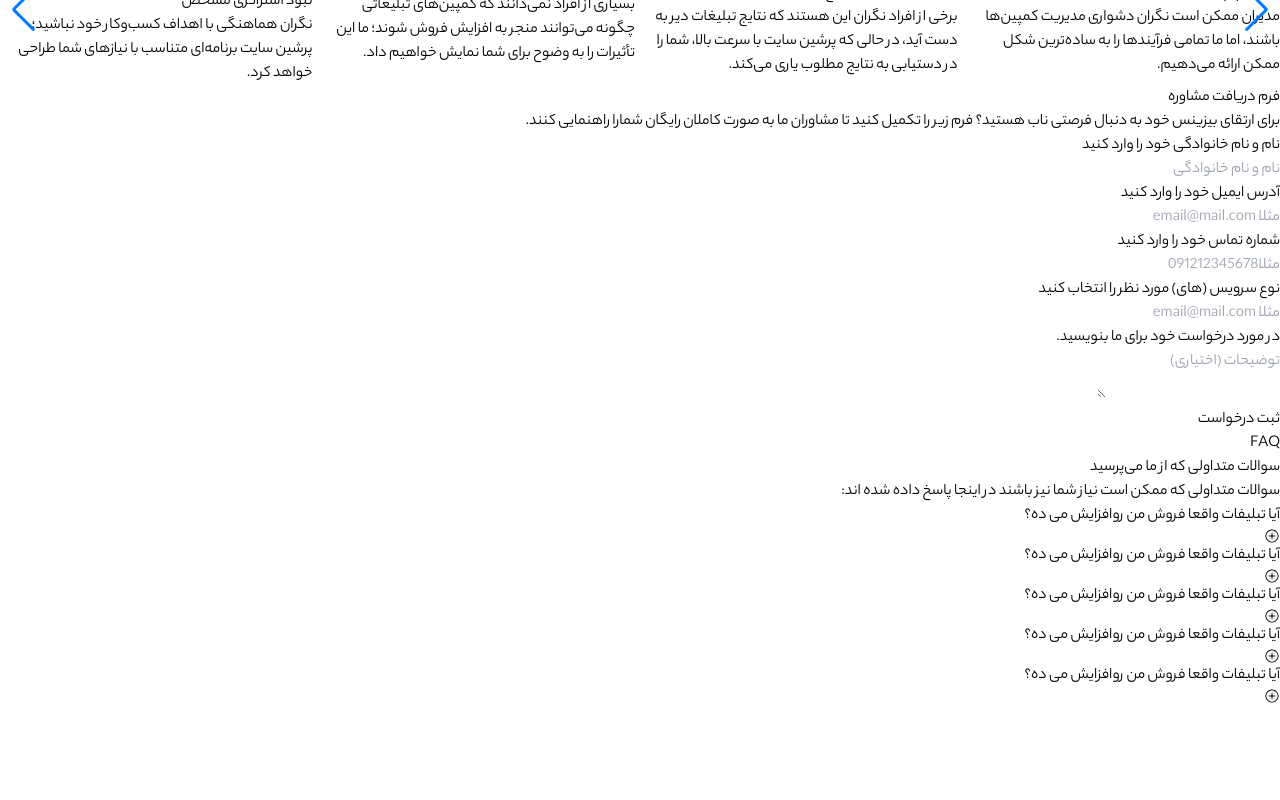
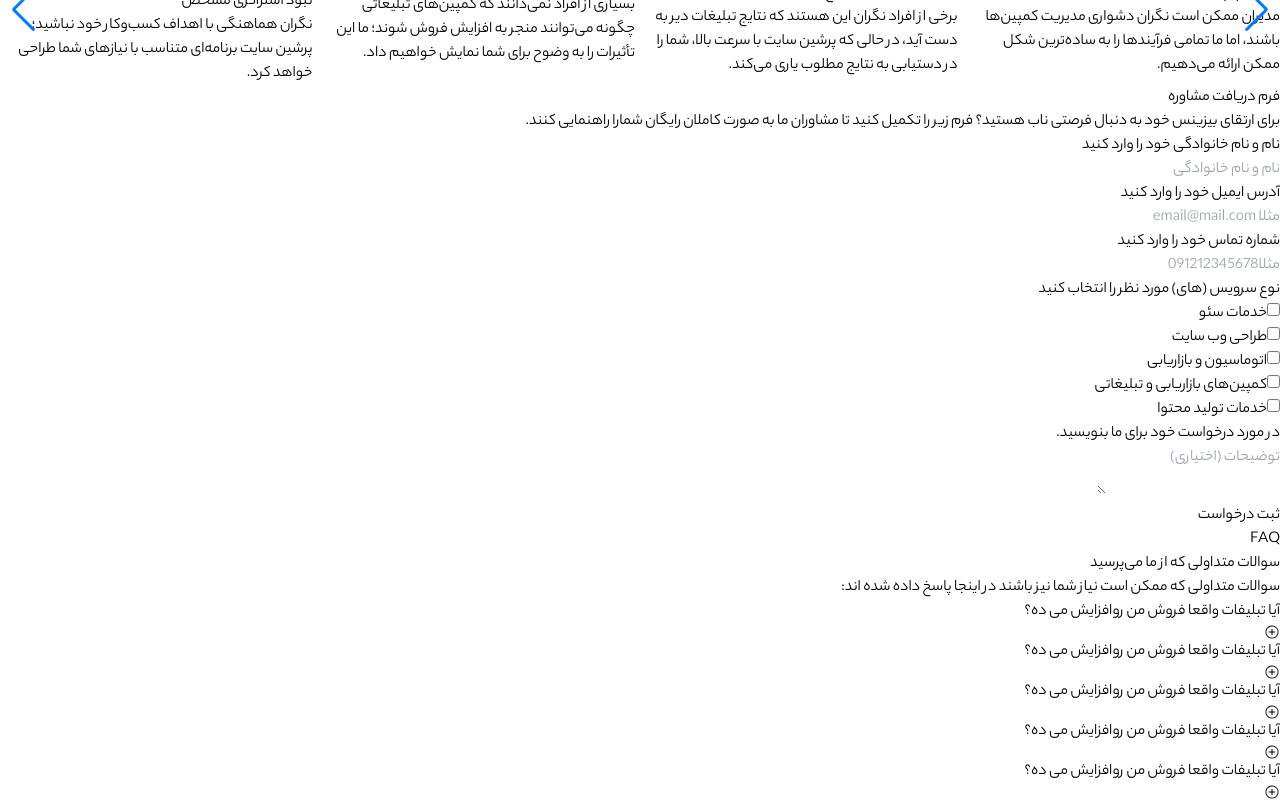
Before and after one commit to mohmdrezaei/persian-task, a Next.js app: page / in a window 1280 px wide. Shown: the part 925-1725 px from the top of the page. Before the commit the page ends 1629 px from the top, so only its background shows below. Built offline with nearby package versions, Linux system fonts and the light colour scheme.

Commit message:
Ability to select any service in the form section

```diff
--- a/src/app/page.js
+++ b/src/app/page.js
@@ -12,6 +12,21 @@ import { useState } from "react";
 
 export default function Home() {
   const [subMenuIndex, setSubMenuIndex] = useState(null);
+  const [selectedItems, setSelectedItems] = useState({
+    seo: false,
+    webDesign: false,
+    Automation: false,
+    Campaign : false,
+    ContentProduction : false
+  });
+
+  const toggleItem = (itemName) => {
+    setSelectedItems(prev => ({
+      ...prev,
+      [itemName]: !prev[itemName]
+    }));
+  };
+
   const isOpenSubMenu = (index) => {
     if (subMenuIndex === index) {
       setSubMenuIndex(null);
@@ -204,6 +219,7 @@ export default function Home() {
               <div>
                 <p>نام و نام خانوادگی خود را وارد کنید</p>
                 <input
+                  type="text"
                   className="border border-[#E3E3E3] bg-[#FCFCFC] w-full rounded-2xl px-8 py-2 placeholder:text-[#8A8A8A] placeholder:font-[500] mt-4"
                   placeholder="نام و نام خانوادگی"
                 />
@@ -211,6 +227,7 @@ export default function Home() {
               <div>
                 <p>آدرس ایمیل خود را وارد کنید</p>
                 <input
+                  type="text"
                   className="border border-[#E3E3E3] bg-[#FCFCFC] w-full rounded-2xl px-8 py-2 placeholder:text-[#8A8A8A] placeholder:font-[500] mt-4"
                   placeholder="مثلا email@mail.com"
                 />
@@ -218,6 +235,7 @@ export default function Home() {
               <div>
                 <p>شماره تماس خود را وارد کنید</p>
                 <input
+                  type="text"
                   className="border border-[#E3E3E3] bg-[#FCFCFC] w-full rounded-2xl px-8 py-2 placeholder:text-[#8A8A8A] placeholder:font-[500] mt-4"
                   placeholder="مثلا091212345678"
                 />
@@ -226,10 +244,81 @@ export default function Home() {
 
             <div className="mt-7">
               <p>نوع سرویس (های) مورد نظر را انتخاب کنید</p>
+              <div className="grid grid-cols-5 mt-5 gap-7">
+              <div
+        className={`flex gap-2 w-full items-center bg-[#FCFCFC] border ${
+          selectedItems.seo ? "border-[#7A3DE2]" : "border-[#E3E3E3]"
+        }  px-4 rounded-2xl cursor-pointer`}
+        onClick={() => toggleItem('seo')}
+      >
         <input
-                className="border border-[#E3E3E3] bg-[#FCFCFC] w-full rounded-2xl px-8 py-2 placeholder:text-[#8A8A8A] placeholder:font-[500] mt-5"
-                placeholder="مثلا email@mail.com"
+          type="checkbox"
+          checked={selectedItems.seo}
+          readOnly
+          className="appearance-none h-5 w-5 border border-gray-300 rounded-md checked:bg-[#7A3DE2] checked:border-transparent focus:outline-none focus:ring-blue-500"
         />
+        <label className="cursor-pointer text-xs font-[600]">خدمات سئو</label>
+      </div>
+
+      <div
+        className={`flex gap-2 w-full items-center bg-[#FCFCFC] border ${
+          selectedItems.webDesign ? "border-[#7A3DE2]" : "border-[#E3E3E3]"
+        } py-2 px-4 rounded-2xl cursor-pointer`}
+        onClick={() => toggleItem('webDesign')}
+      >
+        <input
+          type="checkbox"
+          checked={selectedItems.webDesign}
+          readOnly
+          className="appearance-none h-5 w-5 border border-gray-300 rounded-md checked:bg-[#7A3DE2] checked:border-transparent focus:outline-none focus:ring-blue-500"
+        />
+        <label className="cursor-pointer text-xs font-[600]">طراحی وب سایت</label>
+      </div>
+      <div
+        className={`flex gap-2 w-full items-center bg-[#FCFCFC] border ${
+          selectedItems.Automation ? "border-[#7A3DE2]" : "border-[#E3E3E3]"
+        } py-2 px-4 rounded-2xl cursor-pointer`}
+        onClick={() => toggleItem('Automation')}
+      >
+        <input
+          type="checkbox"
+          checked={selectedItems.Automation}
+          readOnly
+          className="appearance-none h-5 w-5 border border-gray-300 rounded-md checked:bg-[#7A3DE2] checked:border-transparent focus:outline-none focus:ring-blue-500"
+        />
+        <label className="cursor-pointer text-xs font-[600]">اتوماسیون و بازاریابی </label>
+      </div>
+
+      <div
+        className={`flex gap-2 w-full items-center bg-[#FCFCFC] border ${
+          selectedItems.Campaign ? "border-[#7A3DE2]" : "border-[#E3E3E3]"
+        } py-2 px-4 rounded-2xl cursor-pointer`}
+        onClick={() => toggleItem('Campaign')}
+      >
+        <input
+          type="checkbox"
+          checked={selectedItems.Campaign}
+          readOnly
+          className="appearance-none h-5 w-5 border border-gray-300 rounded-md checked:bg-[#7A3DE2] checked:border-transparent focus:outline-none focus:ring-blue-500"
+        />
+        <label className="cursor-pointer text-xs font-[600]">کمپین‌های بازاریابی و تبلیغاتی</label>
+      </div>
+      <div
+        className={`flex gap-2 w-full items-center bg-[#FCFCFC] border ${
+          selectedItems.ContentProduction ? "border-[#7A3DE2]" : "border-[#E3E3E3]"
+        } py-2 px-4 rounded-2xl cursor-pointer`}
+        onClick={() => toggleItem('ContentProduction')}
+      >
+        <input
+          type="checkbox"
+          checked={selectedItems.ContentProduction}
+          readOnly
+          className="appearance-none h-5 w-5 border border-gray-300 rounded-md checked:bg-[#7A3DE2] checked:border-transparent focus:outline-none focus:ring-blue-500"
+        />
+        <label className="cursor-pointer text-xs font-[600]">خدمات تولید محتوا </label>
+      </div>
+
+              </div>
             </div>
             <div className="mt-10">
               <p>در مورد درخواست خود برای ما بنویسید.</p>
@@ -273,11 +362,11 @@ export default function Home() {
                 <IoIosAddCircleOutline className="text-[24px]" />
               </div>
 
-              <Collapse
-                isOpened={subMenuIndex === 1 ? true : false}
-              >
+              <Collapse isOpened={subMenuIndex === 1 ? true : false}>
                 <div className="mt-5">
-                  <p>بله، با کمپین های هدفمند، مشتری ها سریع تر پیداتون میکنن</p>
+                  <p>
+                    بله، با کمپین های هدفمند، مشتری ها سریع تر پیداتون میکنن
+                  </p>
                 </div>
               </Collapse>
             </div>
@@ -293,11 +382,11 @@ export default function Home() {
                 <IoIosAddCircleOutline className="text-[24px]" />
               </div>
 
-              <Collapse
-                isOpened={subMenuIndex === 2 ? true : false}
-              >
+              <Collapse isOpened={subMenuIndex === 2 ? true : false}>
                 <div className="mt-5">
-                  <p>بله، با کمپین های هدفمند، مشتری ها سریع تر پیداتون میکنن</p>
+                  <p>
+                    بله، با کمپین های هدفمند، مشتری ها سریع تر پیداتون میکنن
+                  </p>
                 </div>
               </Collapse>
             </div>
@@ -312,11 +401,11 @@ export default function Home() {
                 <IoIosAddCircleOutline className="text-[24px]" />
               </div>
 
-              <Collapse
-                isOpened={subMenuIndex === 3 ? true : false}
-              >
+              <Collapse isOpened={subMenuIndex === 3 ? true : false}>
                 <div className="mt-5">
-                  <p>بله، با کمپین های هدفمند، مشتری ها سریع تر پیداتون میکنن</p>
+                  <p>
+                    بله، با کمپین های هدفمند، مشتری ها سریع تر پیداتون میکنن
+                  </p>
                 </div>
               </Collapse>
             </div>
@@ -331,11 +420,11 @@ export default function Home() {
                 <IoIosAddCircleOutline className="text-[24px]" />
               </div>
 
-              <Collapse
-                isOpened={subMenuIndex === 4 ? true : false}
-              >
+              <Collapse isOpened={subMenuIndex === 4 ? true : false}>
                 <div className="mt-5">
-                  <p>بله، با کمپین های هدفمند، مشتری ها سریع تر پیداتون میکنن</p>
+                  <p>
+                    بله، با کمپین های هدفمند، مشتری ها سریع تر پیداتون میکنن
+                  </p>
                 </div>
               </Collapse>
             </div>
@@ -350,11 +439,11 @@ export default function Home() {
                 <IoIosAddCircleOutline className="text-[24px]" />
               </div>
 
-              <Collapse
-                isOpened={subMenuIndex === 5 ? true : false}
-              >
+              <Collapse isOpened={subMenuIndex === 5 ? true : false}>
                 <div className="mt-5">
-                  <p>بله، با کمپین های هدفمند، مشتری ها سریع تر پیداتون میکنن</p>
+                  <p>
+                    بله، با کمپین های هدفمند، مشتری ها سریع تر پیداتون میکنن
+                  </p>
                 </div>
               </Collapse>
             </div>
```
Lines whose indentation alone changed are shown as unchanged.
